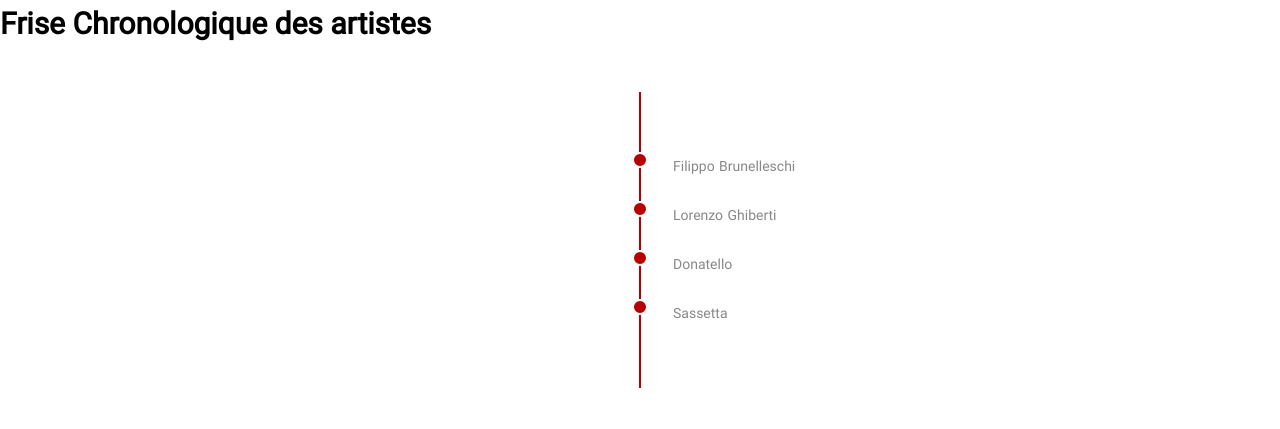
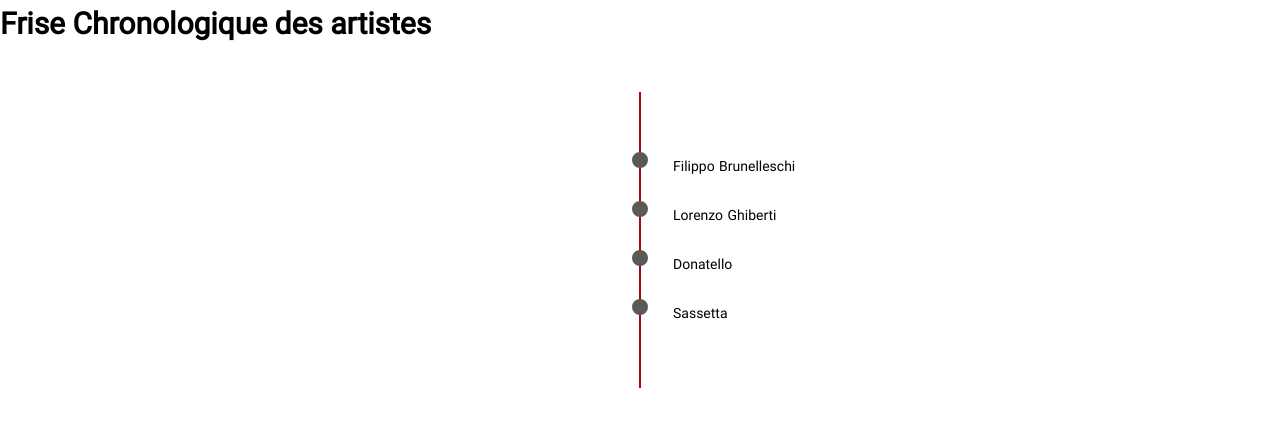
Before and after one commit to MMI-SAE-105/2023-sae-105-Alban-Luc, a plain HTML site: page FR/frise.html in a window 1280 px wide. Shown: the part 89-518 px from the top of the page. Drawn offline with nearby package versions, Linux system fonts and the light colour scheme.

Commit message:
Frise_css_modif

```diff
--- a/src/css/frise.css
+++ b/src/css/frise.css
@@ -49,8 +49,8 @@
    width: 16px;
    height: 16px;
    border-radius: 50%;
-   border: 2px solid #F5F7FA;
-   background: #B50101;
+   border: 2px solid #5A5A5A;
+   background: #5A5A5A;
    margin-top: 10px;
    z-index: 9999
 }
@@ -58,18 +58,18 @@
 .positiontext {
    width: 95%;
    padding: 0 15px;
-   color: #666
+   color: black;
 }
 
 
 .positiontext span {
    font-size: 15px;
-   color: #a4a4a4;
+   color: black;
 }
 
 .positiontext p {
    font-size: 14px;
    line-height: 1.5em;
    word-spacing: 1px;
-   color: #888;
+   color: black;
 }
```
